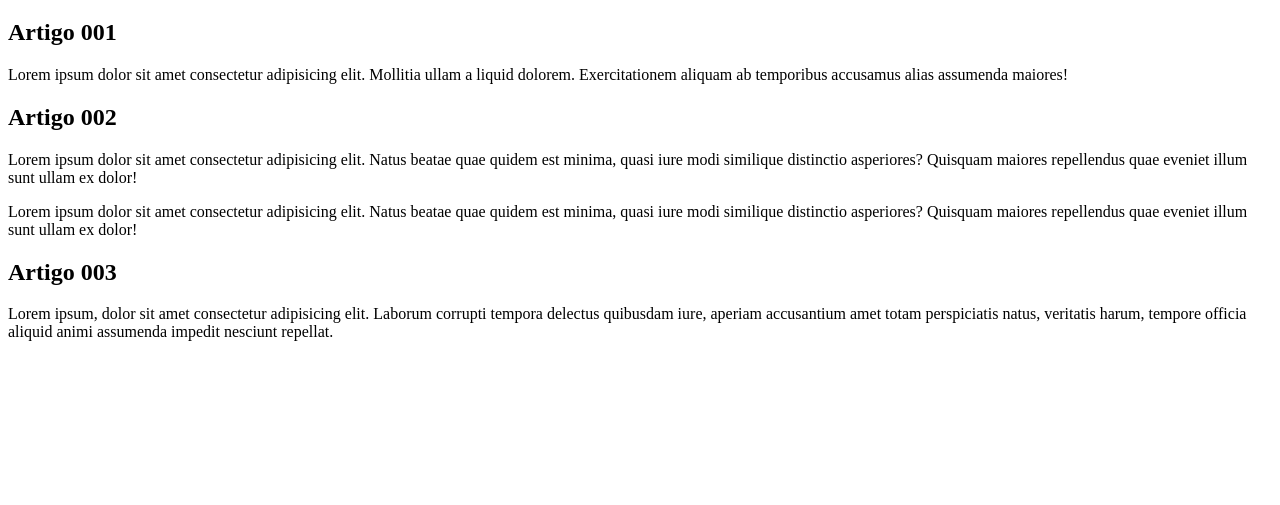
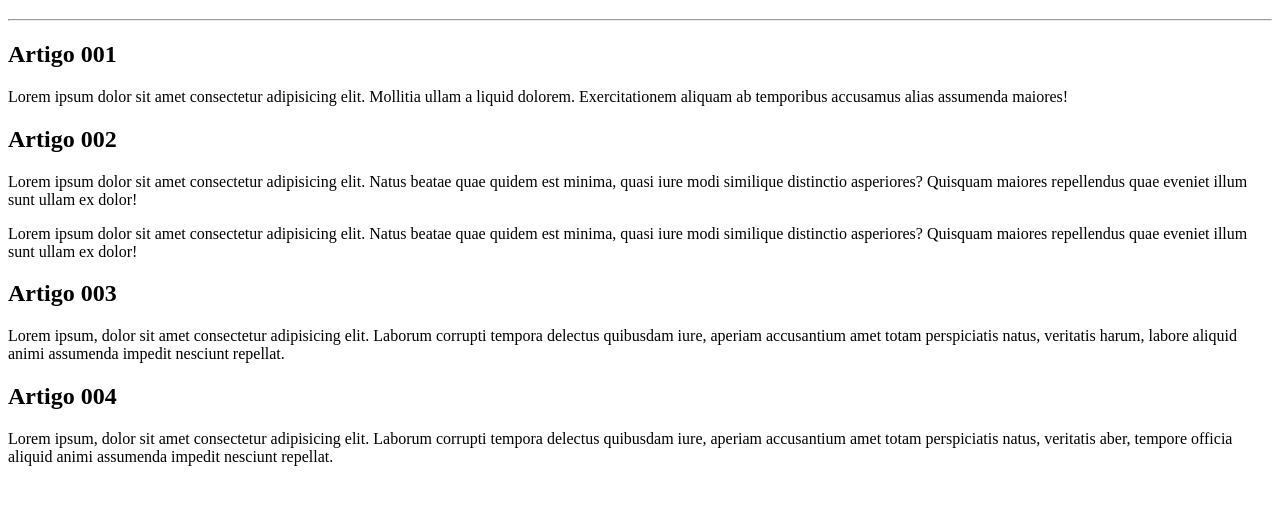
Before and after one commit to GitTec/Aulagit, a plain HTML site: page index.html in a window 1280 px wide. Shown: the part 61-566 px from the top of the page. Drawn offline with Linux system fonts and the light colour scheme.

Commit message:
mudancas

```diff
--- a/index.html
+++ b/index.html
@@ -11,7 +11,7 @@
     <header>
         <h1>Artigos sobre teste</h1>
     </header>
-
+    <hr>
     <article>
         <h2>Artigo 001</h2>
         <p>Lorem ipsum dolor sit amet consectetur adipisicing elit. Mollitia ullam a
@@ -31,7 +31,13 @@
         <h2>Artigo 003</h2>
         <p>Lorem ipsum, dolor sit amet consectetur adipisicing elit. Laborum corrupti tempora
             delectus quibusdam iure, aperiam accusantium amet totam perspiciatis natus, veritatis
-            harum, tempore officia aliquid animi assumenda impedit nesciunt repellat.</p>
+            harum, labore aliquid animi assumenda impedit nesciunt repellat.</p>
+    </article>
+    <article>
+        <h2>Artigo 004</h2>
+        <p>Lorem ipsum, dolor sit amet consectetur adipisicing elit. Laborum corrupti tempora
+            delectus quibusdam iure, aperiam accusantium amet totam perspiciatis natus, veritatis
+            aber, tempore officia aliquid animi assumenda impedit nesciunt repellat.</p>
     </article>
 </body>
 
```
